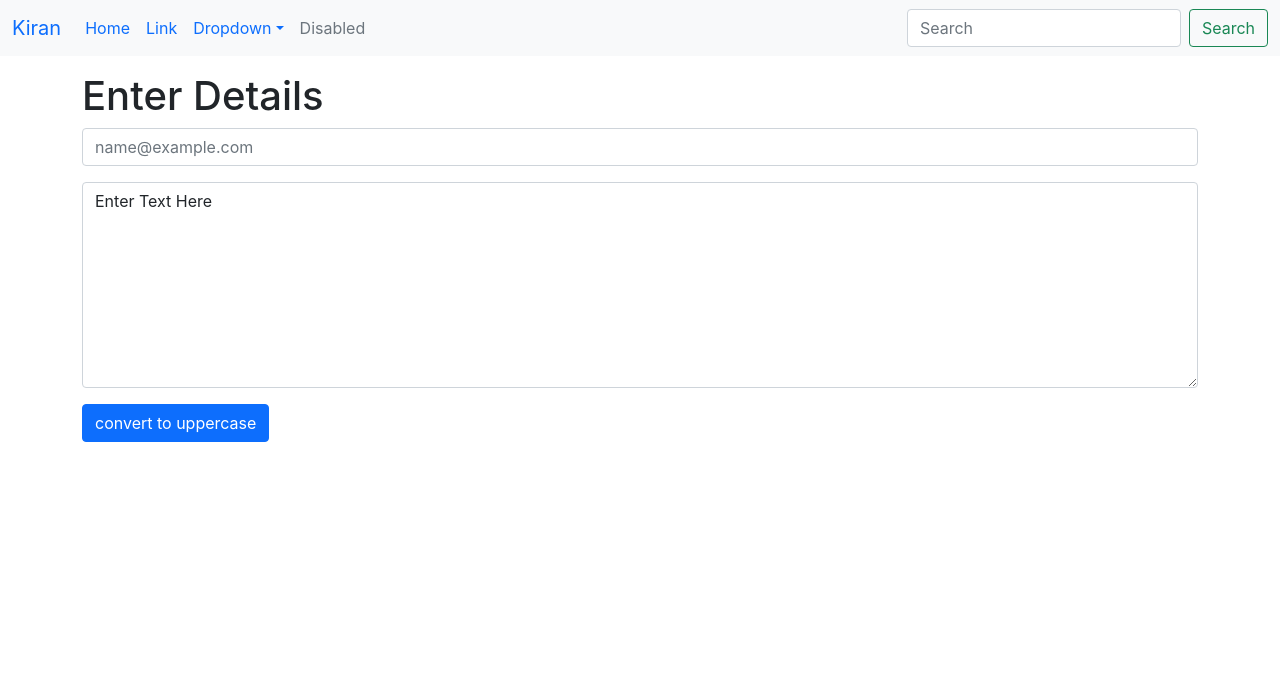
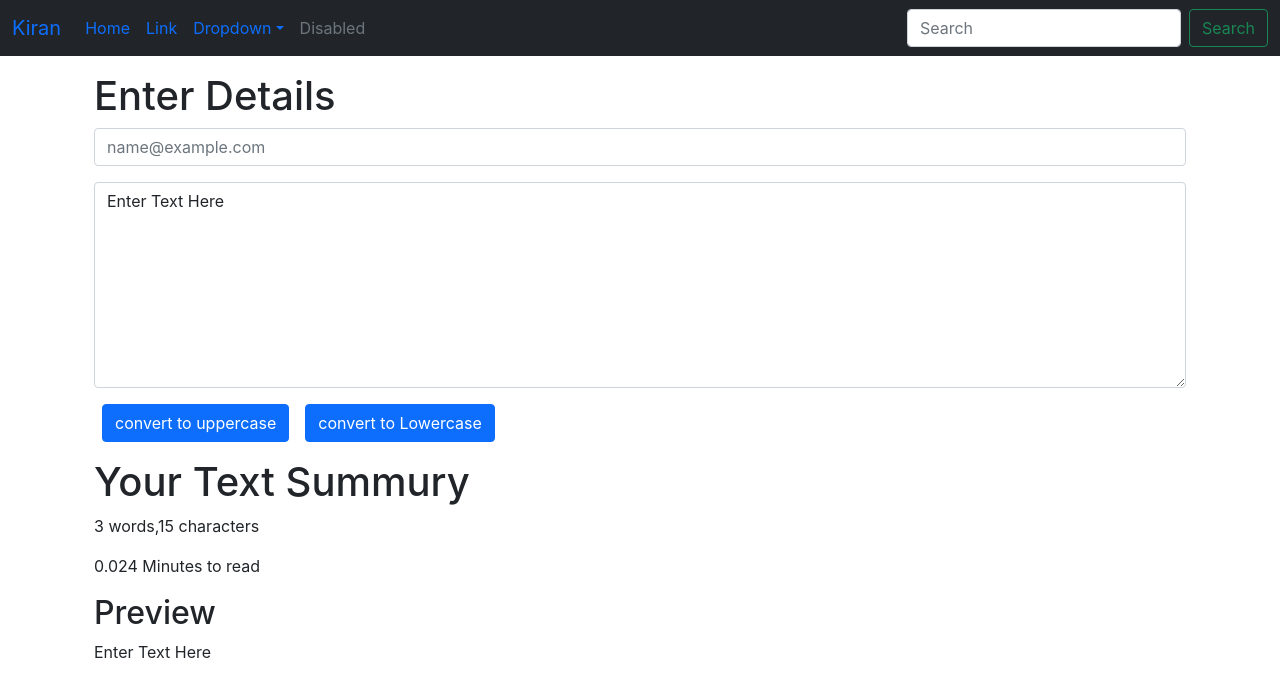
Before and after one commit to patilk2002/React, a React (Create React App) app: page / in a window 1280 px wide. Shown: the top 696 px of the page. Built offline with nearby package versions, Linux system fonts and the light colour scheme.

Commit message:
Day 06 done

```diff
--- a/src/components/Navbar.js
+++ b/src/components/Navbar.js
@@ -3,7 +3,7 @@
 
 export default function Navbar(props) {
   return (
-<nav className="navbar navbar-expand-lg bg-light">
+<nav className="navbar navbar-expand-lg bg-dark">
   <div className="container-fluid">
     <a className="navbar-brand" href="/">{props.title}</a>
     <button className="navbar-toggler" type="button" data-bs-toggle="collapse" data-bs-target="#navbarSupportedContent" aria-controls="navbarSupportedContent" aria-expanded="false" aria-label="Toggle navigation">
--- a/src/components/TextForm.js
+++ b/src/components/TextForm.js
@@ -1,11 +1,19 @@
 import React,{useState} from 'react'
 
 export default function TextForm(props) {
+
 const handleupcase=()=>{
   console.log("uppercase cliked"+ text);
   let newText=text.toUpperCase();
   setText(newText);
 }
+
+const handlelowercase=()=>{
+  console.log("uppercase cliked"+ text);
+  let newText=text.toLowerCase();
+  setText(newText);
+}
+
 
 const handleonchange=(event)=>{
   console.log("onchange");
@@ -15,7 +23,8 @@
   const [text, setText] = useState("Enter Text Here");
   // console.log(text)
   return (
-    <div>
+    <>
+    <div className='container'>
       <h1>{props.headding}</h1>
   <div className="mb-3">
   <input type="email" className="form-control" id="exampleFormControlInput1" placeholder="name@example.com"/>
@@ -23,8 +32,19 @@
 <div className="mb-3">
   <textarea className="form-control" id="exampleFormControlTextarea1" value={text} rows="8" onChange={handleonchange}></textarea>
 </div>
-<button className="btn btn-primary" onClick={handleupcase}>convert to uppercase</button>
+<button className="btn btn-primary mx-2" onClick={handleupcase}>convert to uppercase</button>
+<button className="btn btn-primary mx-2" onClick={handlelowercase}>convert to Lowercase</button>
 
     </div>
+
+    <div className="container my-3" >
+      <h1>Your Text Summury</h1>
+      <p>{text.split(" ").length} words,{text.length} characters</p>
+      <p>{0.008 * text.split(" ").length} Minutes to read</p>
+      <h2>Preview</h2>
+      <p>{text}</p>
+
+    </div>
+    </>
   )
 }
```
